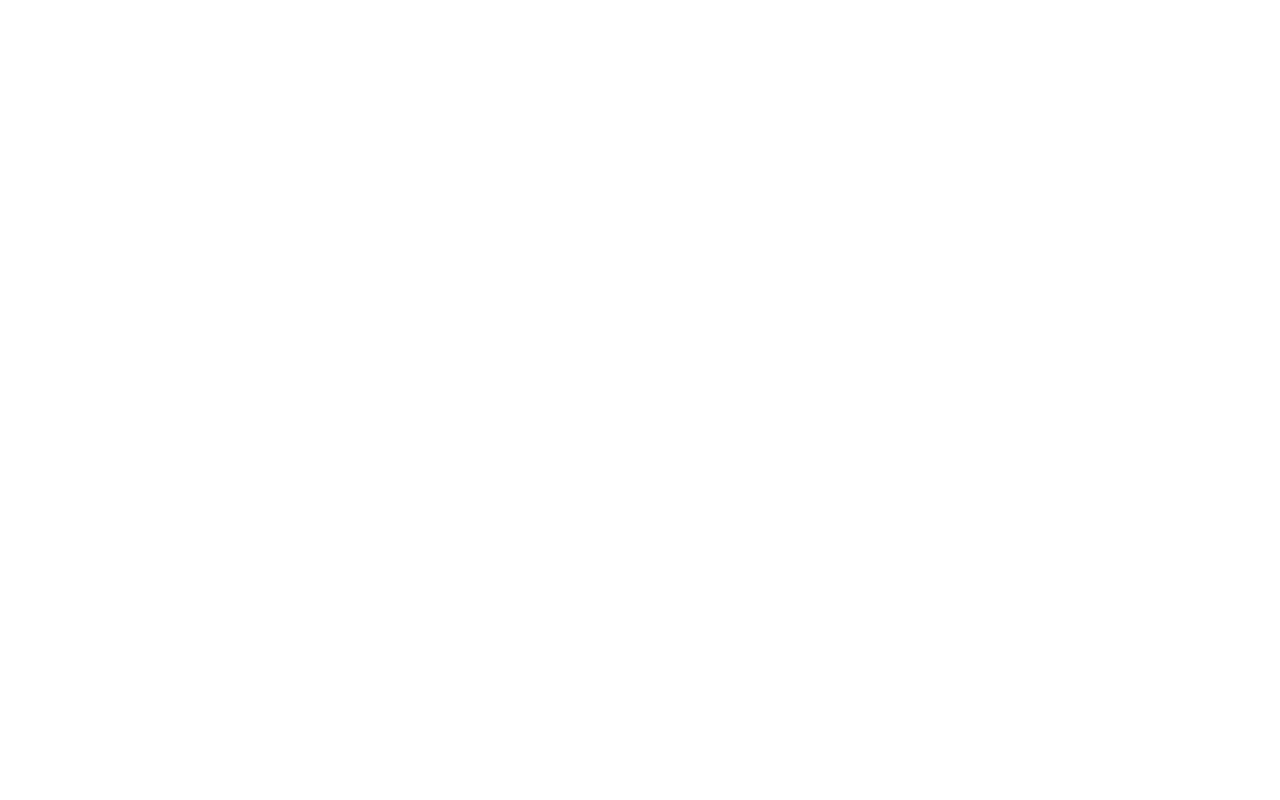
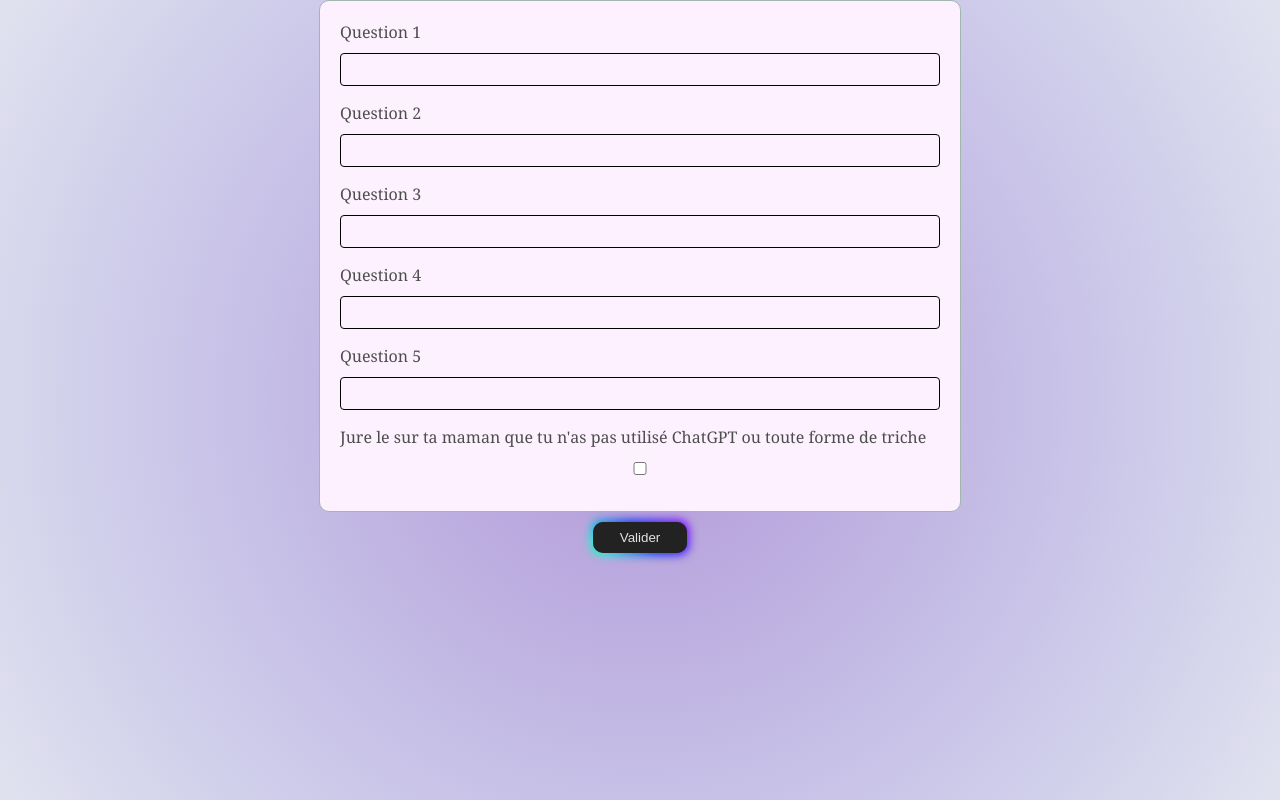
Before and after one commit to heitzjulien/fraustise-and-co, a plain HTML site: page index.html in a window 1280 px wide. Drawn offline with Linux system fonts and the light colour scheme.

Commit message:
feat: add form

```diff
--- a/index.html
+++ b/index.html
@@ -0,0 +1,47 @@
+<!DOCTYPE html>
+<html lang="en">
+<head>
+    <meta charset="UTF-8">
+    <meta name="viewport" content="width=device-width, initial-scale=1.0">
+    <title>Document</title>
+    <link rel="stylesheet" href="style.css">
+    <script src="script.js"></script>
+</head>
+<body>
+    <div class="container">
+        <form>
+            <div class="form-container">
+                <div class="question-1">
+                    <label>Question 1</label>
+                    <input type="text" id="question-1" onpaste="return false" />
+                </div>
+                <div class="question-2">
+                    <label>Question 2</label>
+                    <input type="text" id="question-2" onpaste="return false" />
+                </div>
+                <div class="question-3">
+                    <label>Question 3</label>
+                    <input type="text" id="question-3" onpaste="return false" />
+                </div>
+                <div class="question-4">
+                    <label>Question 4</label>
+                    <input type="text" id="question-4" onpaste="return false" />
+                </div>
+                <div class="question-5">
+                    <label>Question 5</label>
+                    <input type="text" id="question-5" onpaste="return false" />
+                </div>
+                <div class="checkbox-container">
+                    <label>Jure le sur ta maman que tu n'as pas utilisé ChatGPT ou toute forme de triche</label>
+                    <input type="checkbox" id="swearCheckbox" />
+                </div>
+            </div>
+            <div class="button-container">
+                <button class="rgb-btn" type="submit" disabled>Valider</button>
+            </div>
+        </form>
+
+    </div>
+    <script type="module" src="script.js"></script>
+</body>
+</html>
--- a/style.css
+++ b/style.css
@@ -1,3 +1,53 @@
+html {
+    height: 100vh;
+}
+
+* {
+    margin: 0;
+    text-decoration: none;
+}
+
+body {
+    background-image: radial-gradient(circle, #b497d6, #bbabdf, #c5bee6, #d1d0eb, #e1e2ef);
+    font-family: Georgia, serif;
+}
+
+.container {
+    display: flex;
+    justify-content: center;
+    align-items: center;
+}
+
+.form-container {
+    width: 600px;
+    padding: 20px;
+    border: 1px solid #a2b6ab;
+    border-radius: 10px;
+    background-color: #FDF1FF;
+    }
+
+    label {
+        display: block;
+        margin-bottom: 10px;
+        color: #4d4d4d;
+    }
+
+    input {
+        width: 100%;
+        padding: 8px;
+        margin-bottom: 16px;
+        box-sizing: border-box;
+        border: 1px solid black;
+        border-radius: 4px;
+        background: rgba(0, 0, 0, 0);
+    }
+
+    .button-container{
+        display: flex;
+        justify-content: center;
+        margin-top: 10px;
+    }
+
 .rgb-btn {
     width: fit-content;
     padding: 0.6em 2em;
```
Lines whose indentation alone changed are shown as unchanged.
